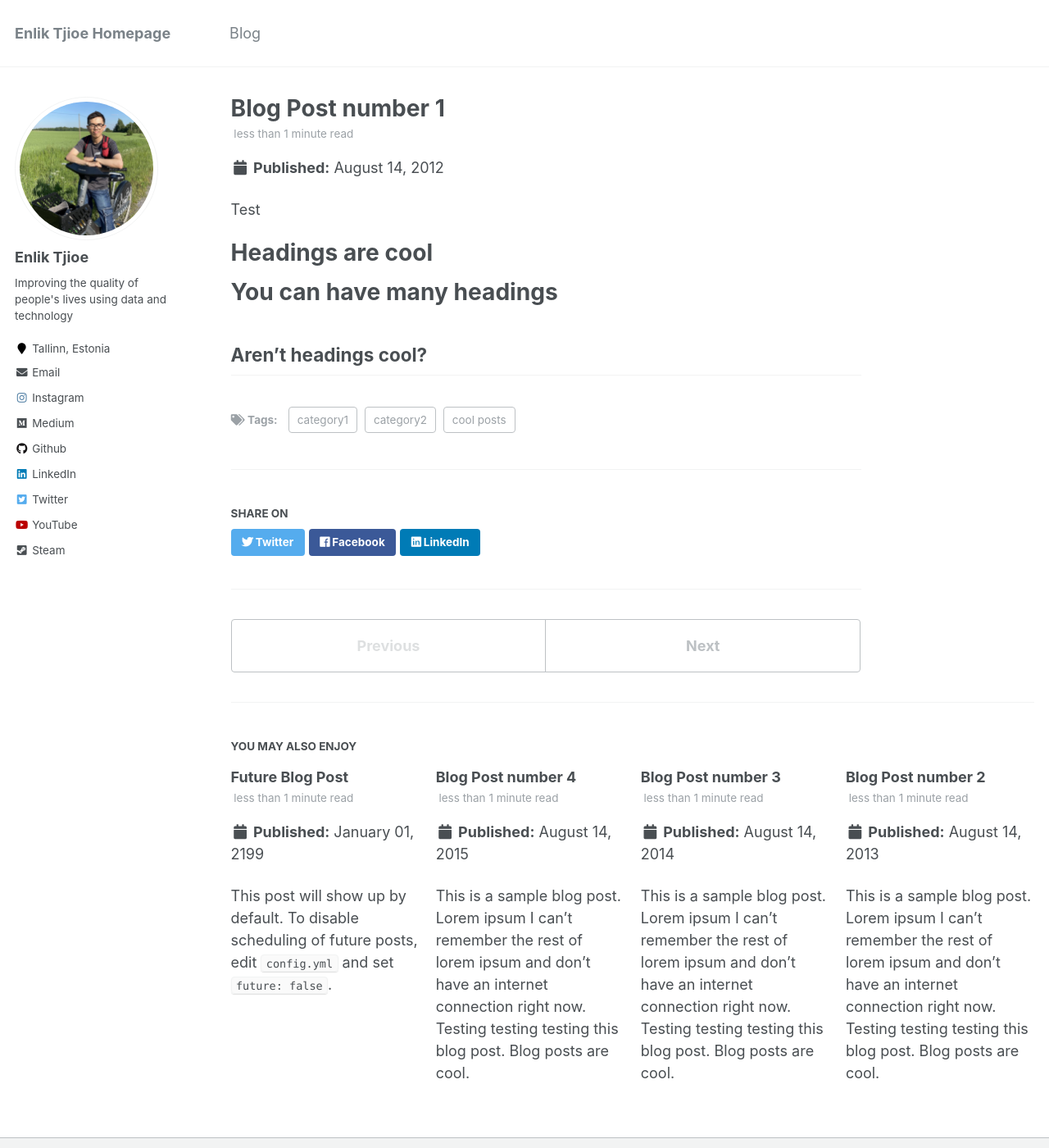
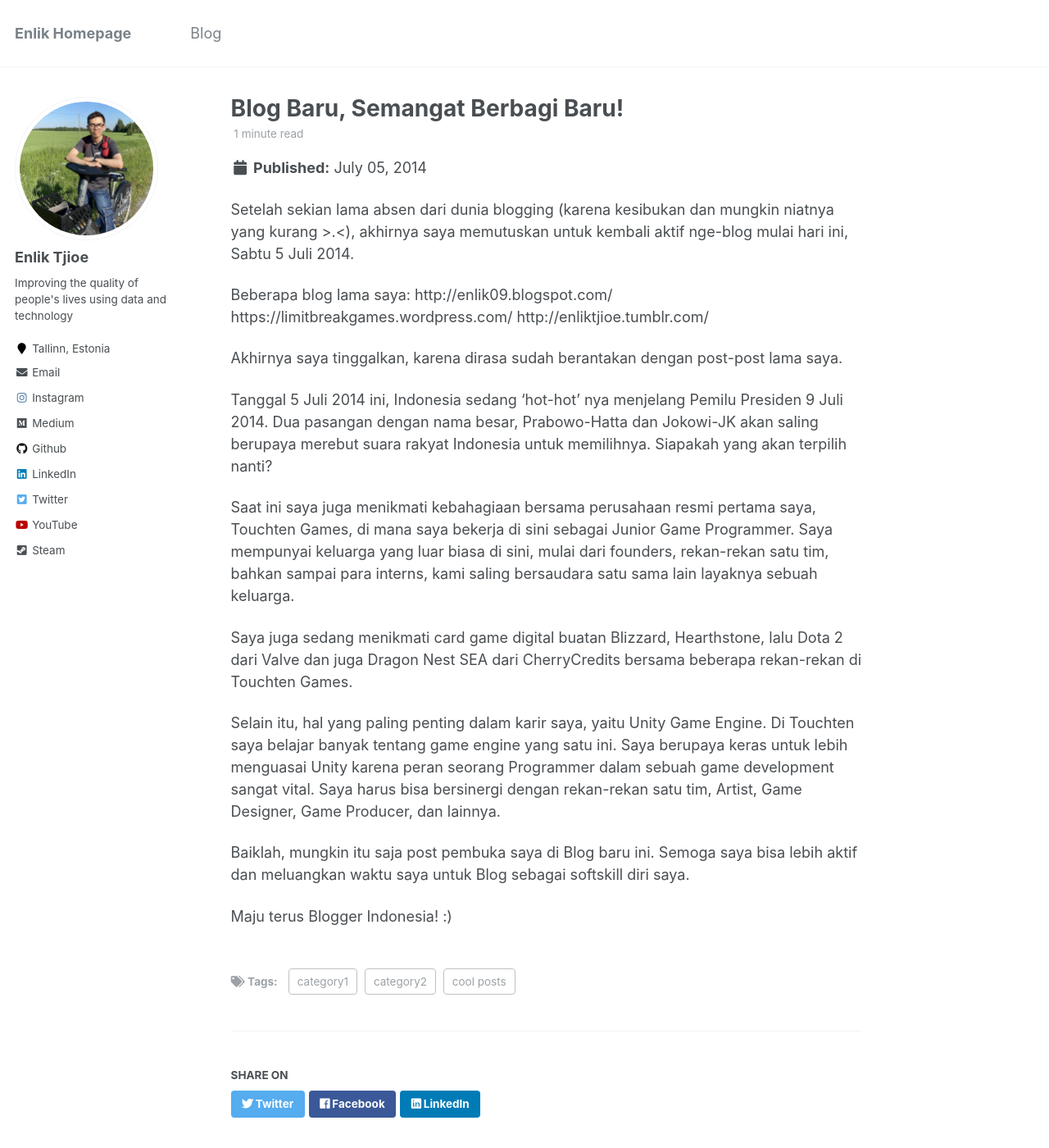
Before and after one commit to enliktjioe/enliktjioe.github.io, a Jekyll site: the page built from _posts/2012-08-14-blog-post-1.md, in a window 1280 px wide and 1400 px high. Shown: the whole window at 82% size. Built offline with Jekyll 4.4.1, drawn with Linux system fonts in a browser that asks for light colours.

Commit message:
first blog post from july 2014

```diff
--- a/_config.yml
+++ b/_config.yml
@@ -7,7 +7,7 @@
 
 # Site Settings
 locale                   : "en-US"
-title                    : "Enlik Tjioe Homepage"
+title                    : "Enlik Homepage"
 title_separator          : "-"
 name                     : &name "Enlik Tjioe"
 description              : &description "Improving the quality of people's lives using data and technology"
--- a/_posts/2012-08-14-blog-post-1.md
+++ b/_posts/2012-08-14-blog-post-1.md
@@ -1,20 +1,31 @@
 ---
-title: 'Blog Post number 1'
-date: 2012-08-14
-permalink: /posts/2012/08/blog-post-1/
+title: 'Blog Baru, Semangat Berbagi Baru!'
+date: 2014-07-05
+permalink: /posts/2014/07/05/blog-baru/
 tags:
   - cool posts
   - category1
   - category2
 ---
 
-Test
+Setelah sekian lama absen dari dunia blogging (karena kesibukan dan mungkin niatnya yang kurang >.<), akhirnya saya memutuskan untuk kembali aktif nge-blog mulai hari ini, Sabtu 5 Juli 2014.
 
-Headings are cool
-======
+Beberapa blog lama saya:
+http://enlik09.blogspot.com/
+https://limitbreakgames.wordpress.com/
+http://enliktjioe.tumblr.com/
 
-You can have many headings
-======
+Akhirnya saya tinggalkan, karena dirasa sudah berantakan dengan post-post lama saya.
 
-Aren't headings cool?
-------
+Tanggal 5 Juli 2014 ini, Indonesia sedang ‘hot-hot’ nya menjelang Pemilu Presiden 9 Juli 2014. Dua pasangan dengan nama besar, Prabowo-Hatta dan Jokowi-JK akan saling berupaya merebut suara rakyat Indonesia untuk memilihnya. Siapakah yang akan terpilih nanti?
+
+Saat ini saya juga menikmati kebahagiaan bersama perusahaan resmi pertama saya, Touchten Games, di mana saya bekerja di sini sebagai Junior Game Programmer. Saya mempunyai keluarga yang luar biasa di sini, mulai dari founders, rekan-rekan satu tim, bahkan sampai para interns, kami saling bersaudara satu sama lain layaknya sebuah keluarga.
+
+Saya juga sedang menikmati card game digital buatan Blizzard, Hearthstone, lalu Dota 2 dari Valve dan juga Dragon Nest SEA dari CherryCredits bersama beberapa rekan-rekan di Touchten Games.
+
+Selain itu, hal yang paling penting dalam karir saya, yaitu Unity Game Engine. Di Touchten saya belajar banyak tentang game engine yang satu ini. Saya berupaya keras untuk lebih menguasai Unity karena peran seorang Programmer dalam sebuah game development sangat vital. Saya harus bisa bersinergi dengan rekan-rekan satu tim, Artist, Game Designer, Game Producer, dan lainnya.
+
+Baiklah, mungkin itu saja post pembuka saya di Blog baru ini.
+Semoga saya bisa lebih aktif dan meluangkan waktu saya untuk Blog sebagai softskill diri saya.
+
+Maju terus Blogger Indonesia! :)
```
